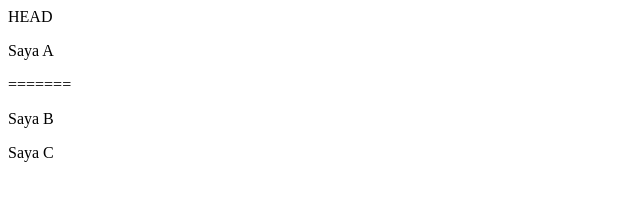
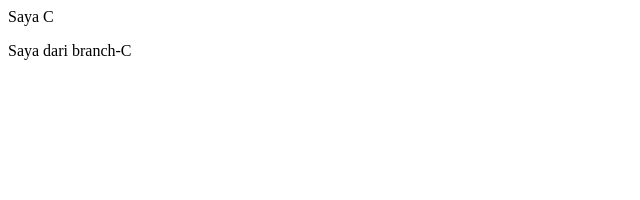
Before and after one commit to mohafifudin/kelompokcoba.github.io, a plain HTML site: page index.html in a window 1280 px wide. Shown: the whole page, without its empty margins (0-640 px from the left). Drawn offline with Linux system fonts and the light colour scheme.

Commit message:
commit dari branch C ke master branch C

```diff
--- a/index.html
+++ b/index.html
@@ -1,6 +1,3 @@
-HEAD
-<p>Saya A</p>
-=======
-<p>Saya B</p>
 
 <p>Saya C</p>
+<p>Saya dari branch-C</p>
```
